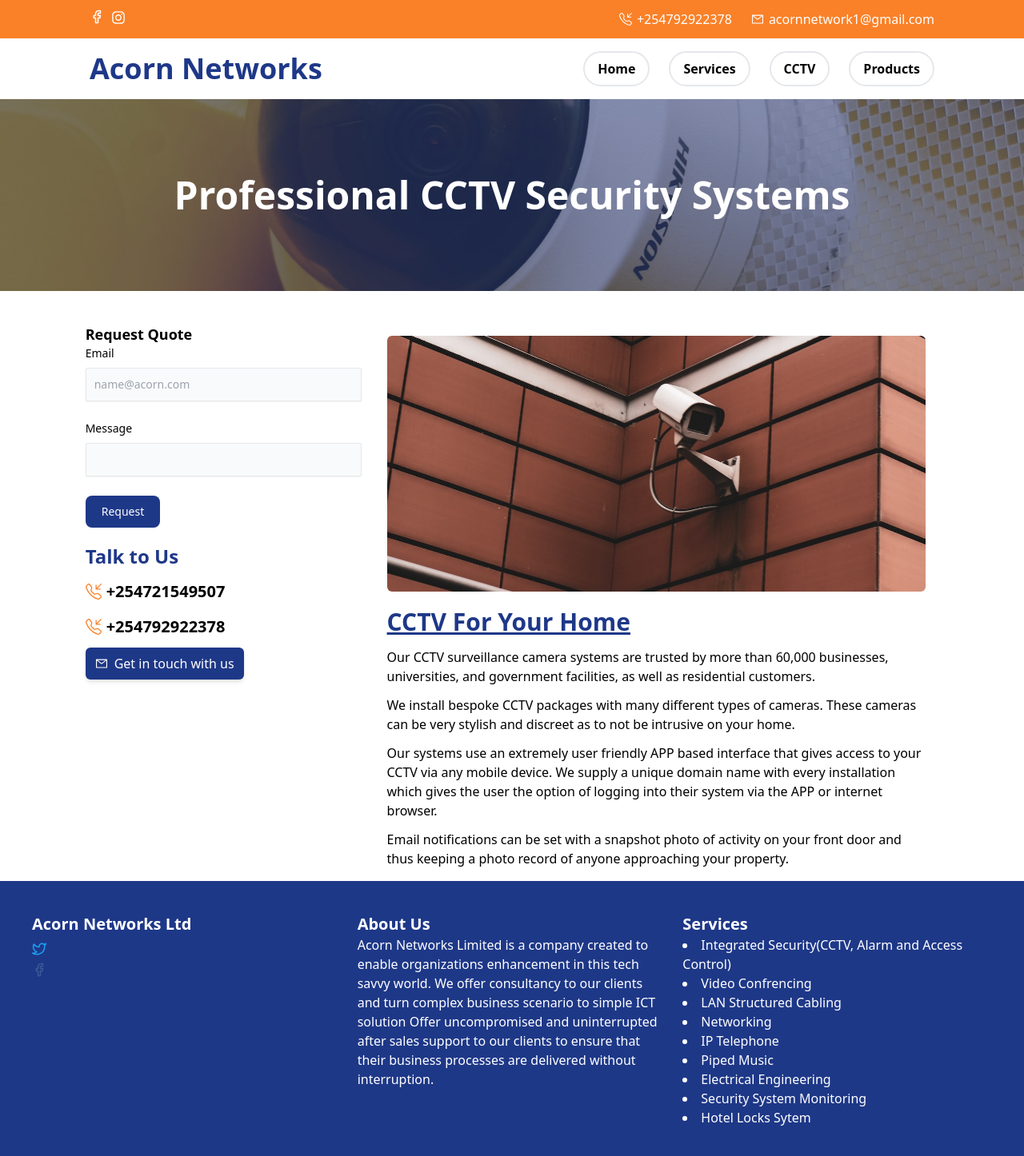
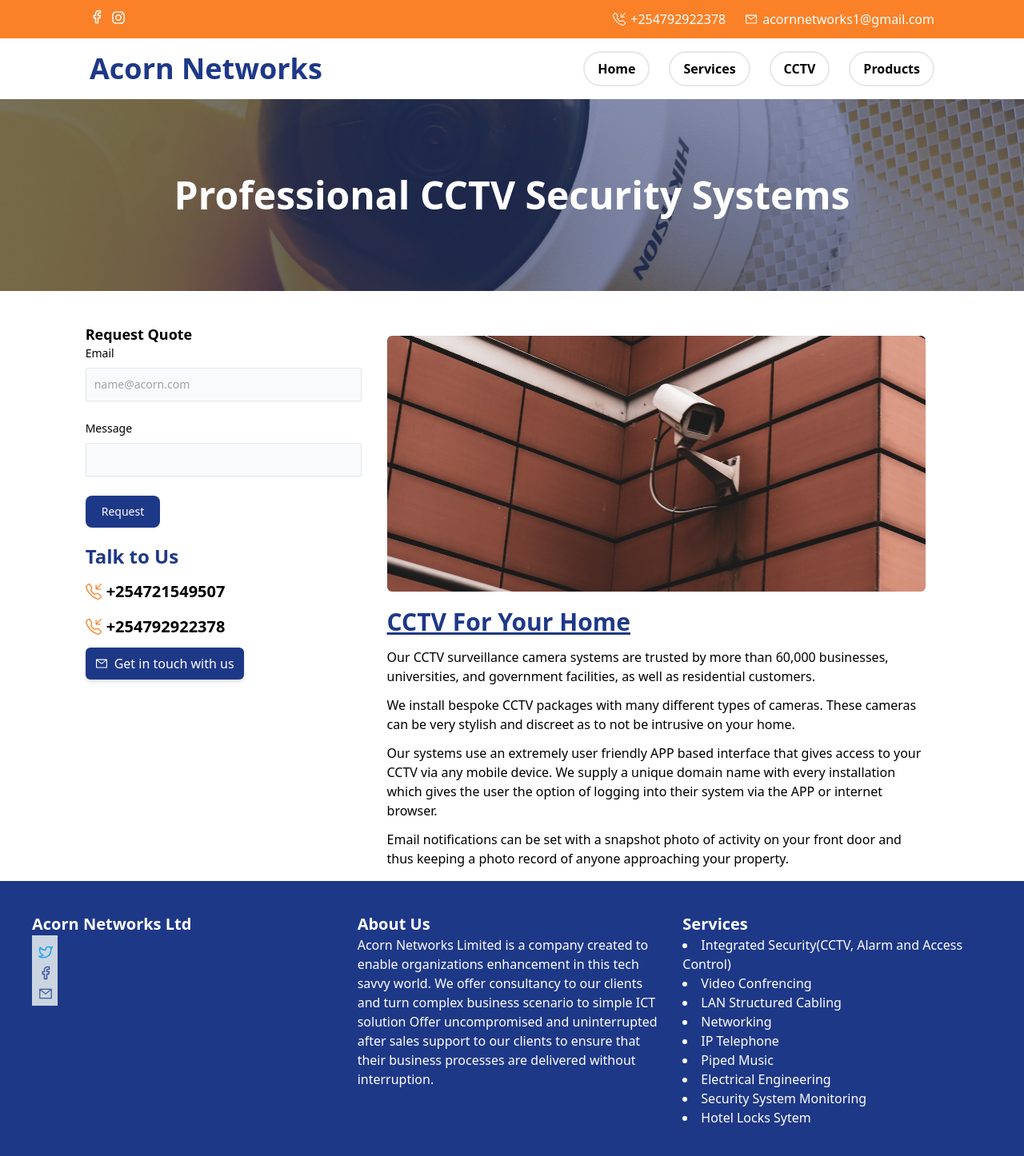
Before and after one commit to callistoEng/acornltd, a Next.js app: page /products/integrated-security in a window 1280 px wide. Shown: the top 1446 px of the page at 80% size. Built offline with nearby package versions, Linux system fonts and the light colour scheme.

Commit message:
fixed mail issues

```diff
--- a/components/Home/Home.js
+++ b/components/Home/Home.js
@@ -19,7 +19,7 @@
 const Home = () => {
   const handleEmail = () => {
     if (typeof window !== "undefined") {
-      window.location.href = "mailto:info.acornnetworks@gmail.com";
+      window.location.href = "mailto:info.acornnetwork@gmail.com";
     }
   };
   return (
--- a/components/Layout/Footer.js
+++ b/components/Layout/Footer.js
@@ -1,4 +1,5 @@
 import { FiFacebook, FiTwitter } from "react-icons/fi";
+import { AiOutlineMail } from "react-icons/ai";
 import Link from "next/link";
 const Footer = () => {
   return (
@@ -7,7 +8,7 @@
         <div>
           <div>
             <h1 className="font-bold text-xl">Acorn Networks Ltd</h1>
-            <ul className="text-lg sm:block flex">
+            <ul className="text-lg sm:block flex bg-slate-300 w-8 px-2 py-1">
               <li className="mb-0 mt-2 text-twitter-blue">
                 <a
                   target="_blank"
@@ -24,6 +25,15 @@
                   href="https://facebook.com/ACORNETWORKS"
                 >
                   <FiFacebook className="" />
+                </a>
+              </li>
+              <li className="mb-0.5 mt-2 text-fb-color">
+                <a
+                  target="_blank"
+                  rel="noopener noreferrer"
+                  href="mailto:info.acornnetwork@gmail.com?subject=Inquiry"
+                >
+                  <AiOutlineMail className="" />
                 </a>
               </li>
             </ul>
--- a/components/Layout/Header.js
+++ b/components/Layout/Header.js
@@ -52,7 +52,7 @@
                   className="flex content-center items-center"
                 >
                   <AiOutlineMail className="mr-1.5" />
-                  acornnetwork1@gmail.com
+                  acornnetworks1@gmail.com
                 </button>
               </li>
             </ul>
--- a/pages/products/integrated-security.js
+++ b/pages/products/integrated-security.js
@@ -7,7 +7,7 @@
 const IntegratedSecurity = () => {
   const handleEmail =()=>{
     if(typeof window !== "undefined"){
-      window.location.href = "mailto:info.acornnetworks@gmail.com"
+      window.location.href = "mailto:info.acornnetworks1@gmail.com"
     }
   }
   return (
```
